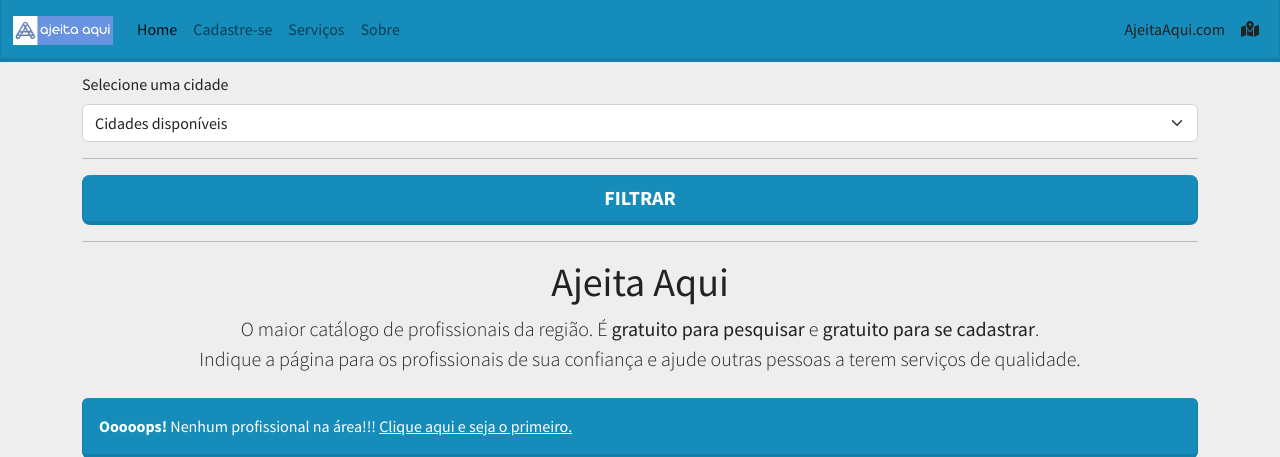
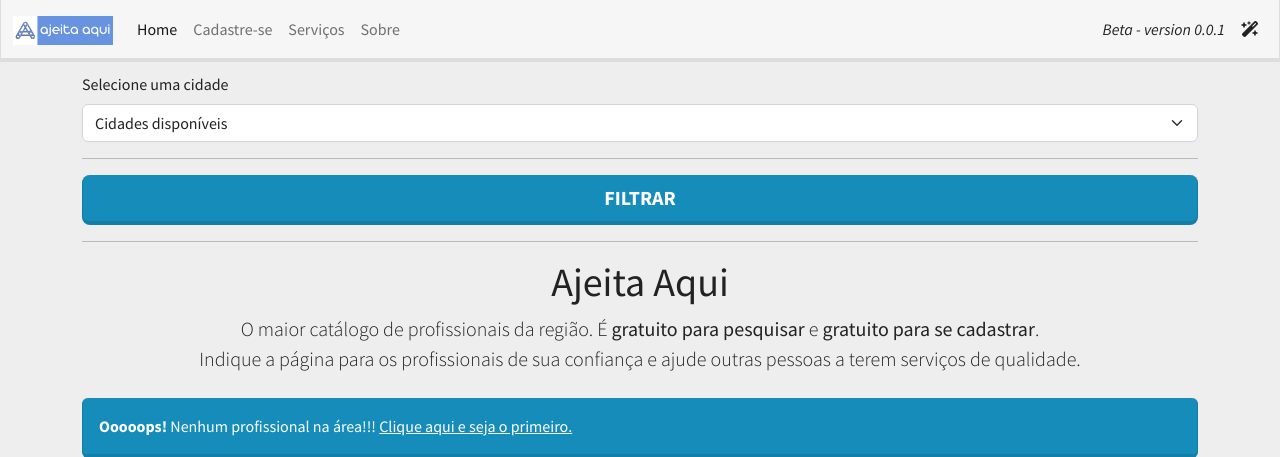
Before and after one commit to deangellis1/catalogo_busca_profissionais, a Django app: page / in a window 1280 px wide. Shown: the top 457 px of the page. Run offline with Django 4.2, Linux system fonts and the light colour scheme; data that the repository does not hold is empty; some libraries are stand-ins or nearby versions.

Commit message:
alteração de tema da navbar e pequenos ajustes nos templates

```diff
--- a/Buscador/settings.py
+++ b/Buscador/settings.py
@@ -129,7 +129,7 @@ STATIC_URL = 'static/'
 MEDIA_URL = '/media/'
 MEDIA_ROOT = BASE_DIR / 'media'
 
-STATICFILES_DIRS = (os.path.join(BASE_DIR, 'static'),)
+STATICFILES_DIRS = (os.path.join(BASE_DIR, 'busca_especialista/static'),)
 
 # Default primary key field type
 # https://docs.djangoproject.com/en/4.2/ref/settings/#default-auto-field
--- a/busca_especialista/templates/base.html
+++ b/busca_especialista/templates/base.html
@@ -11,7 +11,7 @@
     <link rel="stylesheet" href="https://cdnjs.cloudflare.com/ajax/libs/font-awesome/6.5.1/css/all.min.css" integrity="sha512-DTOQO9RWCH3ppGqcWaEA1BIZOC6xxalwEsw9c2QQeAIftl+Vegovlnee1c9QX4TctnWMn13TZye+giMm8e2LwA==" crossorigin="anonymous" referrerpolicy="no-referrer" />
     <link rel="shortcut icon" type="image/png" href="{% static 'images/favicon.ico' %}"/>
 
-    <title>Ajeita Aqui - {% block page_title %}{% endblock page_title %}</title>
+    <title>AjeitaAqui - {% block page_title %}{% endblock page_title %}</title>
   </head>
 
   <body>
--- a/busca_especialista/templates/busca_especialista/partials/_navbar.html
+++ b/busca_especialista/templates/busca_especialista/partials/_navbar.html
@@ -1,6 +1,6 @@
 {% load static %}
 
-<nav class="navbar navbar-expand-lg bg-primary fixed-top" data-bs-theme="dark">
+<nav class="navbar navbar-expand-lg bg-light fixed-top" data-bs-theme="light">
     <div class="container-fluid">
       <a class="navbar-brand" href="{% url 'home' %}">
         <img src="{% static 'images/ajeita_aqui.png' %}" alt="Ajeita Aqui" width="100">
@@ -25,7 +25,7 @@
             <a class="nav-link" href="{% url 'about' %}">Sobre</a>
           </li>
         </ul>
-        <span class="text-body-tertiary pe-2" id="cidadeEscolhida">AjeitaAqui.com</span><i class="fa-solid fa-map-location-dot p-2"></i>
+        <span class="text-body-tertiary pe-2" id="cidadeEscolhida"><em>Beta - version 0.0.1</em></span><i class="fa-solid fa-wand-magic-sparkles p-2"></i>
       </div>
     </div>
   </nav>
--- a/busca_especialista/templates/busca_especialista/professional_list.html
+++ b/busca_especialista/templates/busca_especialista/professional_list.html
@@ -2,7 +2,7 @@
 {% load static %}
 
 {% block page_title %}
-  Profissionais
+  Home
 {% endblock page_title %}
 
 
```
Also changed, not shown: busca_especialista/static/images/favicon.ico, busca_especialista/static/images/logoAA.png (deleted).
